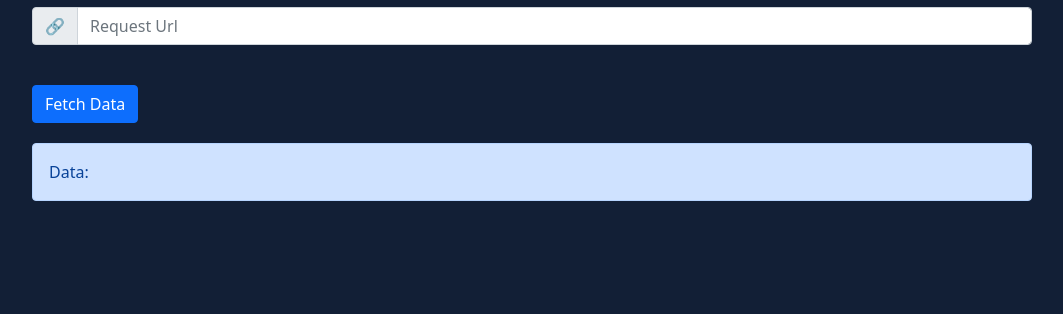
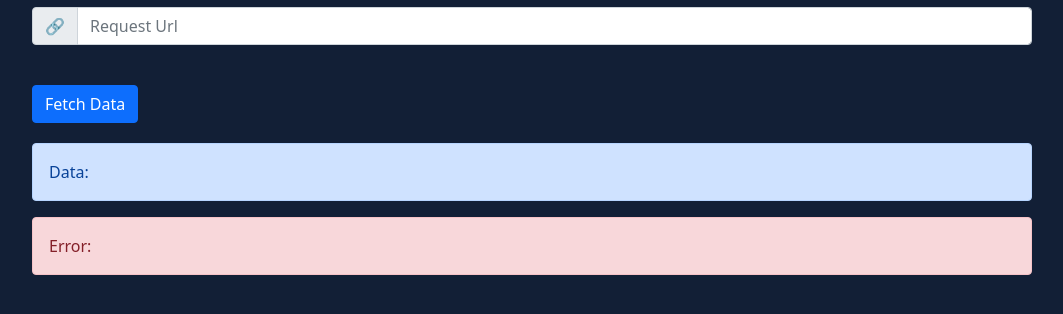
Before and after one commit to krutikkkkkkkkk/fetch-api-sandbox, a plain HTML site: page index.html in a window 1280 px wide. Shown: the part 72-386 px from the top of the page, without its empty margins (108-1171 px from the left). Drawn offline with nearby package versions, Linux system fonts and the light colour scheme.

Commit message:
Update index.html

```diff
--- a/index.html
+++ b/index.html
@@ -26,6 +26,10 @@
             Data:</br>
             <span id="jsonData"></span>
           </div>
+<div class="alert alert-danger" role="alert">
+            Error:</br>
+            <span id="error"></span>
+          </div>
 
         </div>
     </main>
```
